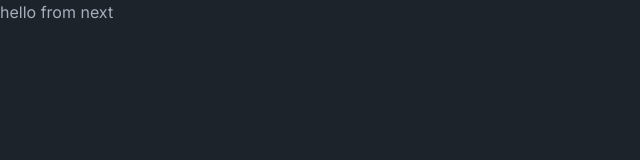
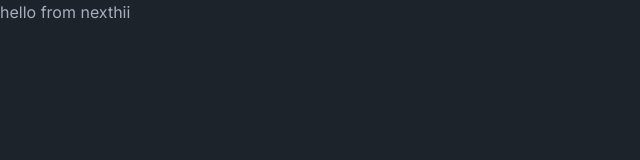
Before and after one commit to VaibhavTiwary/developers_portfolio, a Next.js app in the folder portfolio-builder/: page / in a window 1280 px wide. Shown: the top 160 px of the page, without its empty margins (0-640 px from the left). Built offline with nearby package versions, Linux system fonts and the light colour scheme.

Commit message:
change authenticatio  path to localhost

```diff
--- /dev/null
+++ b/portfolio-builder/app/(auth)/sign-in/[[...sign-in]]/page.jsx
@@ -0,0 +1,5 @@
+import { SignIn } from "@clerk/nextjs";
+
+export default function Page() {
+    return <SignIn />;
+}
--- /dev/null
+++ b/portfolio-builder/app/(auth)/sign-up/[[...sign-up]]/page.jsx
@@ -0,0 +1,5 @@
+import { SignUp } from "@clerk/nextjs";
+
+export default function Page() {
+    return <SignUp />;
+}
--- a/portfolio-builder/app/page.js
+++ b/portfolio-builder/app/page.js
@@ -1,9 +1,12 @@
+import { UserButton } from "@clerk/nextjs";
 import Image from "next/image";
 
 export default function Home() {
   return (
     <div>
       hello from next
+      <label>hii</label>
+      <UserButton />
     </div>
   );
 }
```
